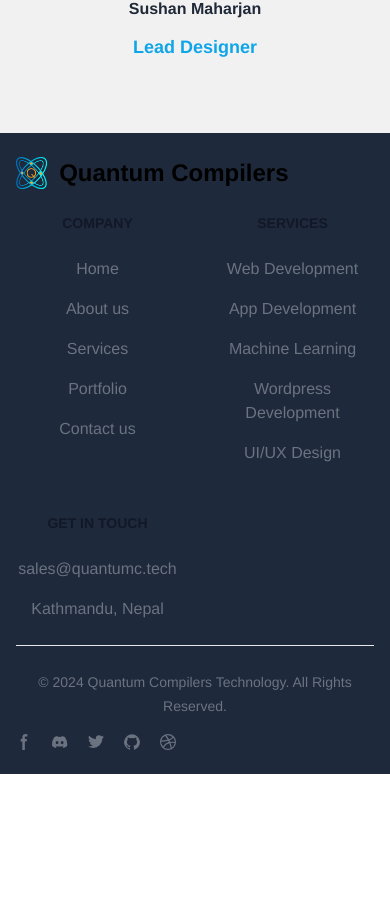
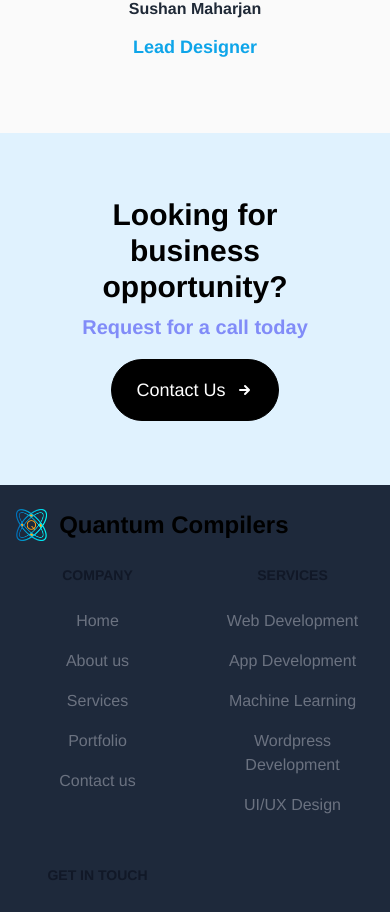
Before and after one commit to Rajan66/QuantumC, a React (Create React App) app: page /contact in a window 390 px wide. Shown: the part 6913-7825 px from the top of the page. Before the commit the page ends 7687 px from the top, so only its background shows below. Built offline with nearby package versions, Linux system fonts and the light colour scheme.

Commit message:
ft: inquiry section and smooth scroll to specific sections

```diff
--- a/src/App.css
+++ b/src/App.css
@@ -1,5 +1,5 @@
 .App {
   text-align: center;
   font-family: Helvetica;
-  background-color: rgb(241, 241, 241);
+  background-color: rgb(250, 250, 250);
 }
--- a/src/App.js
+++ b/src/App.js
@@ -5,6 +5,7 @@ import Intro from "./components/Intro";
 import Services from "./components/Services";
 import Works from "./components/Works";
 import Aboutus from "./components/Aboutus";
+import Inquiry from "./components/Inquiry";
 
 function App() {
   return (
@@ -15,6 +16,7 @@ function App() {
       <Services />
       <Works />
       <Aboutus />
+      <Inquiry />
       <Footer />
     </div>
   );
--- /dev/null
+++ b/src/components/Inquiry.js
@@ -0,0 +1,24 @@
+import React from 'react'
+
+const Inquiry = () => {
+    return (
+        <section className='bg-sky-100 p-16'>
+            <div className=''>
+                <div className='flex flex-col'>
+                    <h1 className="text-3xl font-extrabold mb-2 lg:mb-6">Looking for business opportunity?</h1>
+                    <h1 className="text-xl font-extrabold text-indigo-400 mb-2 lg:mb-6">Request for a call today</h1>
+                </div>
+                <div className='flex mt-[10px] justify-center'>
+                    <button class="border border-black bg-black text-white transition-all hover:bg-white text-lg hover:text-black py-4 px-6 rounded-full mx-10 flex items-center justify-center">
+                        <span>Contact Us</span>
+                        <svg xmlns="http://www.w3.org/2000/svg" className="h-5 w-5 ml-2" viewBox="0 0 20 20" fill="currentColor">
+                            <path fillRule="evenodd" d="M5 10a1 1 0 011-1h6.586l-2.293-2.293a1 1 0 011.414-1.414l4 4a1 1 0 010 1.414l-4 4a1 1 0 01-1.414-1.414L12.586 11H6a1 1 0 01-1-1z" clipRule="evenodd" />
+                        </svg>
+                    </button>
+                </div>
+            </div>
+        </section>
+    )
+}
+
+export default Inquiry
--- a/src/components/Intro.js
+++ b/src/components/Intro.js
@@ -3,7 +3,7 @@ import introimg from '../images/intro.jpg'
 
 const Intro = () => {
   return (
-    <section className='bg-white lg:p-10'>
+    <section id="intro" className='bg-white lg:p-10'>
       <div className='flex flex-col lg:flex-row justify-center lg:p-5 lg:gap-20 lg:mx-52'>
         <div className=''>
           <img src={introimg} className=' w-screen  lg:h-full lg:mb-5 ' />
--- a/src/components/Navbar.js
+++ b/src/components/Navbar.js
@@ -5,13 +5,12 @@ import coverimg from '../images/hero.jpg'
 const Navbar = () => {
     const navLinks = [
         { label: 'Home', href: '/' },
-        { label: 'About us', href: '/' },
-        { label: 'Services', href: '/' },
-        { label: 'Portfolio', href: '/' },
-        { label: 'Contact', href: '/' },
+        { label: 'About us', href: '#intro' },
+        { label: 'Services', href: '#services' },
+        { label: 'Portfolio', href: '#works' },
     ];
     return (
-        <nav className="flex items-center justify-between lg:mx-[100px] p-6 lg:px-8 ">
+        <nav className="flex items-center justify-between lg:mx-[100px] p-6 lg:px-8">
             <div className="flex lg:flex-1">
                 <a href="/" className="-m-1.5 p-1.5">
                     <img className="h-14 w-auto" src={logo} alt="" />
--- a/src/components/Services.js
+++ b/src/components/Services.js
@@ -6,7 +6,7 @@ import wordpress from '../images/icons/wordpress.png'
 
 const Services = () => {
     return (
-        <section className='p-4 md:p-6 lg:p-12'>
+        <section id="services" className='p-4 md:p-6 lg:p-12'>
             <div className='mx-20'>
                 <h1 className='text-2xl lg:text-4xl font-extrabold mb-2 lg:mb-5 '>What we Build</h1>
                 <div className='grid md:grid-cols-2 lg:grid-cols-4 gap-4 '>
--- a/src/components/Works.js
+++ b/src/components/Works.js
@@ -12,7 +12,7 @@ import realdaam from '../images/realdaam.png'
 const Works = () => {
 
     return (
-        <section className='bg-white'>
+        <section id="works" className='bg-white'>
             <div className="max-w-screen-2xl container mx-auto xl:px-28 px-4 pt-16 pb-1">
                 <div className="text-center">
                     <h2 className="text-2xl lg:text-4xl font-extrabold mb-8">
--- a/src/index.css
+++ b/src/index.css
@@ -1,4 +1,7 @@
 @tailwind base;
+html {
+  scroll-behavior: smooth;
+}
 @tailwind components;
 @tailwind utilities;
 
```
